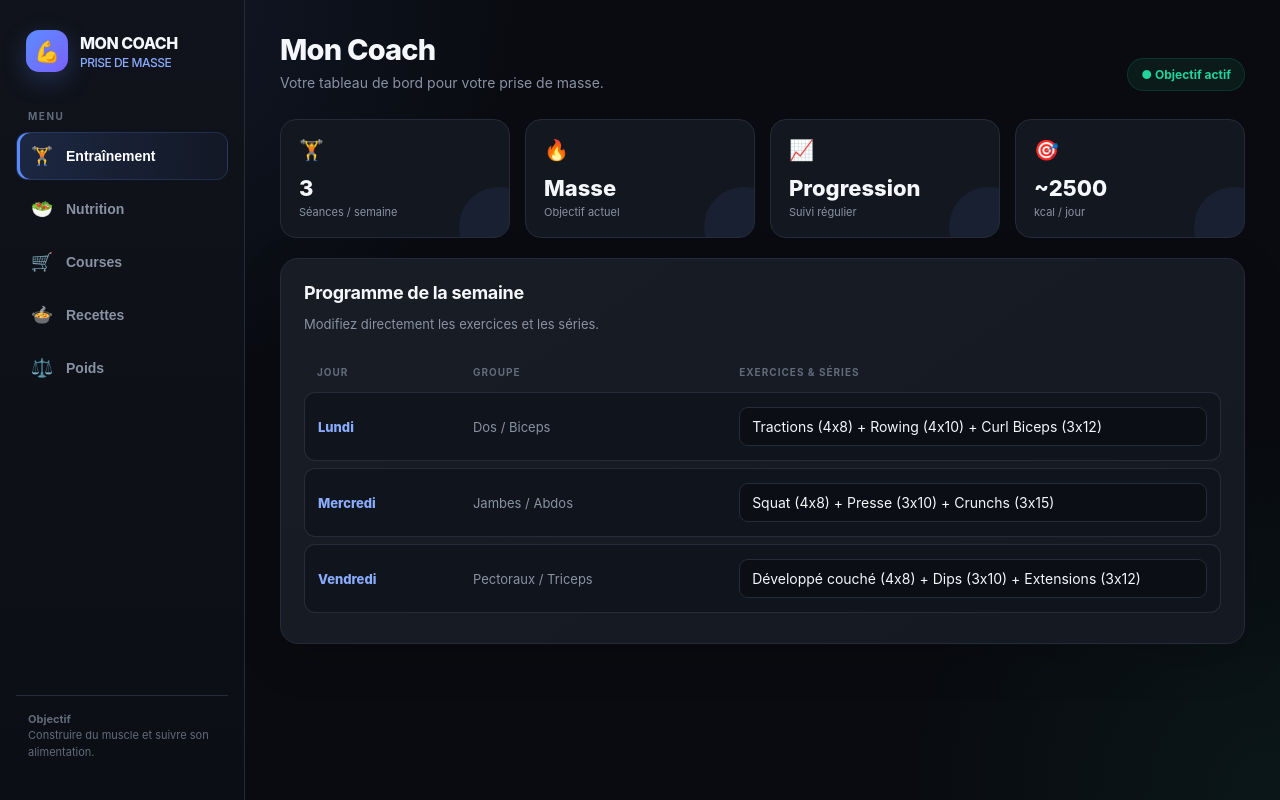
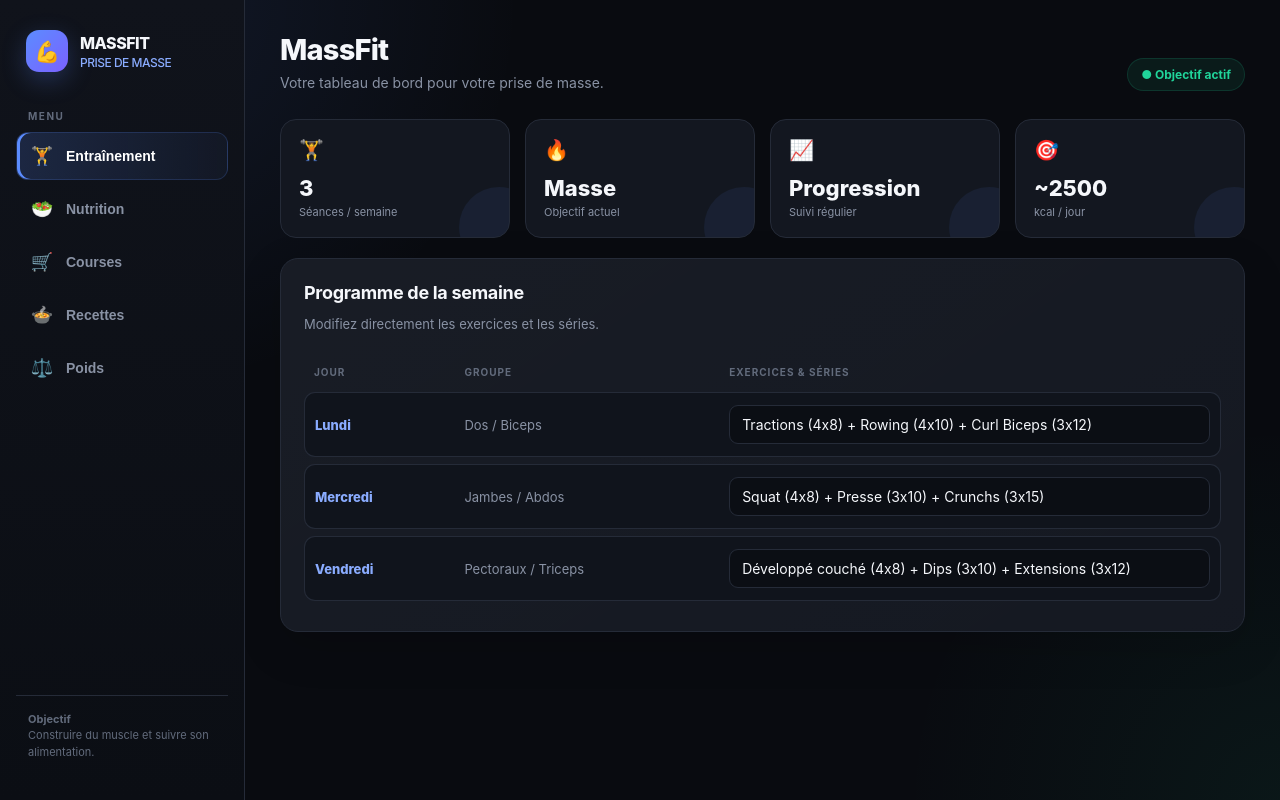
Before and after one commit to Jilox/LiftFit, a plain HTML site: page index.html in a window 1280 px wide. Drawn offline with nearby package versions, Linux system fonts and the light colour scheme.

Commit message:
Update index.html
Update index.html V1

```diff
--- a/index.html
+++ b/index.html
@@ -3,7 +3,7 @@
 <head>
 <meta charset="UTF-8">
 <meta name="viewport" content="width=device-width, initial-scale=1.0">
-<title>Mon Coach — Prise de Masse</title>
+<title>MassFit — Prise de Masse</title>
 <!-- Importation de Chart.js pour la courbe -->
 <script src="https://cdn.jsdelivr.net/npm/chart.js"></script>
 <style>
@@ -183,12 +183,12 @@ html, body {
 .stat-label { color: var(--text-light); font-size: 11px; margin-top: 4px; }
 
 /* =========================================================
-   TABLES & INPUTS
+   TABLES & INPUTS (CORRECTION RESPONSIVE)
 ========================================================= */
-.table-wrapper { overflow-x: auto; }
-table { width: 100%; border-collapse: separate; border-spacing: 0 7px; min-width: 450px; }
-th { color: var(--text-muted); font-size: 10px; text-transform: uppercase; letter-spacing: 1px; padding: 7px 13px; text-align: left; }
-td { padding: 14px 13px; background: #10141c; border-top: 1px solid var(--border); border-bottom: 1px solid var(--border); font-size: 13px; }
+.table-wrapper { width: 100%; overflow-x: auto; }
+table { width: 100%; border-collapse: separate; border-spacing: 0 7px; }
+th { color: var(--text-muted); font-size: 10px; text-transform: uppercase; letter-spacing: 1px; padding: 7px 10px; text-align: left; }
+td { padding: 12px 10px; background: #10141c; border-top: 1px solid var(--border); border-bottom: 1px solid var(--border); font-size: 13px; }
 td:first-child { border-left: 1px solid var(--border); border-radius: 11px 0 0 11px; }
 td:last-child { border-right: 1px solid var(--border); border-radius: 0 11px 11px 0; }
 .day-label { font-weight: 800; color: var(--primary-light); }
@@ -299,7 +299,7 @@ input:focus { border-color: var(--primary); box-shadow: 0 0 0 3px rgba(91,140,25
     <aside class="sidebar">
         <div class="logo">
             <div class="logo-icon">💪</div>
-            <div class="logo-text">MON COACH<span>PRISE DE MASSE</span></div>
+            <div class="logo-text">MASSFIT<span>PRISE DE MASSE</span></div>
         </div>
         <div class="nav-title">Menu</div>
         <nav class="nav">
@@ -318,7 +318,7 @@ input:focus { border-color: var(--primary); box-shadow: 0 0 0 3px rgba(91,140,25
         <div class="main-inner">
             <header class="top-header">
                 <div>
-                    <h1 class="page-title">Mon Coach</h1>
+                    <h1 class="page-title">MassFit</h1>
                     <p class="page-subtitle">Votre tableau de bord pour votre prise de masse.</p>
                 </div>
                 <div class="header-badge">● Objectif actif</div>
@@ -609,7 +609,6 @@ function switchTab(tabId, button) {
     if (button) button.classList.add('active');
     window.scrollTo({ top: 0, behavior: 'smooth' });
 
-    // Si on bascule sur l'onglet poids, redessiner le graphique (nécessaire pour Chart.js dans un conteneur masqué au départ)
     if (tabId === 'weight' && weightChartInstance) {
         weightChartInstance.update();
     }
@@ -775,7 +774,7 @@ function addCustomItemToStock() {
 }
 
 /* =========================================================
-   RECHERCHE FLOUSE (LEVENSHTEIN)
+   RECHERCHE FLOUE (LEVENSHTEIN)
 ========================================================= */
 function getLevenshteinDistance(a, b) {
     const matrix = [];
@@ -957,7 +956,6 @@ function addNewRecipe() {
    WEIGHT TRACKER & CHART LOGIC
 ========================================================= */
 function renderWeightTracker() {
-    // Trier l'historique pour le tableau (du plus récent au plus ancien)
     const sortedDesc = [...weightData].sort((a, b) => new Date(b.date) - new Date(a.date));
 
     const tbody = document.getElementById('weightTableBody');
@@ -977,9 +975,7 @@ function renderWeightTracker() {
         return;
     }
 
-    // Le plus récent (basé sur le tri décroissant)
     const latestWeight = sortedDesc[0].weight;
-    // Le plus ancien (basé sur le tri chronologique)
     const sortedAsc = [...weightData].sort((a, b) => new Date(a.date) - new Date(b.date));
     const oldestWeight = sortedAsc[0].weight;
     const diff = (latestWeight - oldestWeight).toFixed(1);
@@ -1007,7 +1003,6 @@ function renderWeightTracker() {
         `;
     });
 
-    // Mettre à jour le graphique avec les données triées chronologiquement
     updateWeightChart(sortedAsc);
 }
 
@@ -1089,7 +1084,6 @@ function deleteWeightEntry(dateStr) {
     showToast("Pesée supprimée.", "error");
 }
 
-// Initialiser la date du jour par défaut
 document.getElementById('weightDate').valueAsDate = new Date();
 
 /* =========================================================
```
